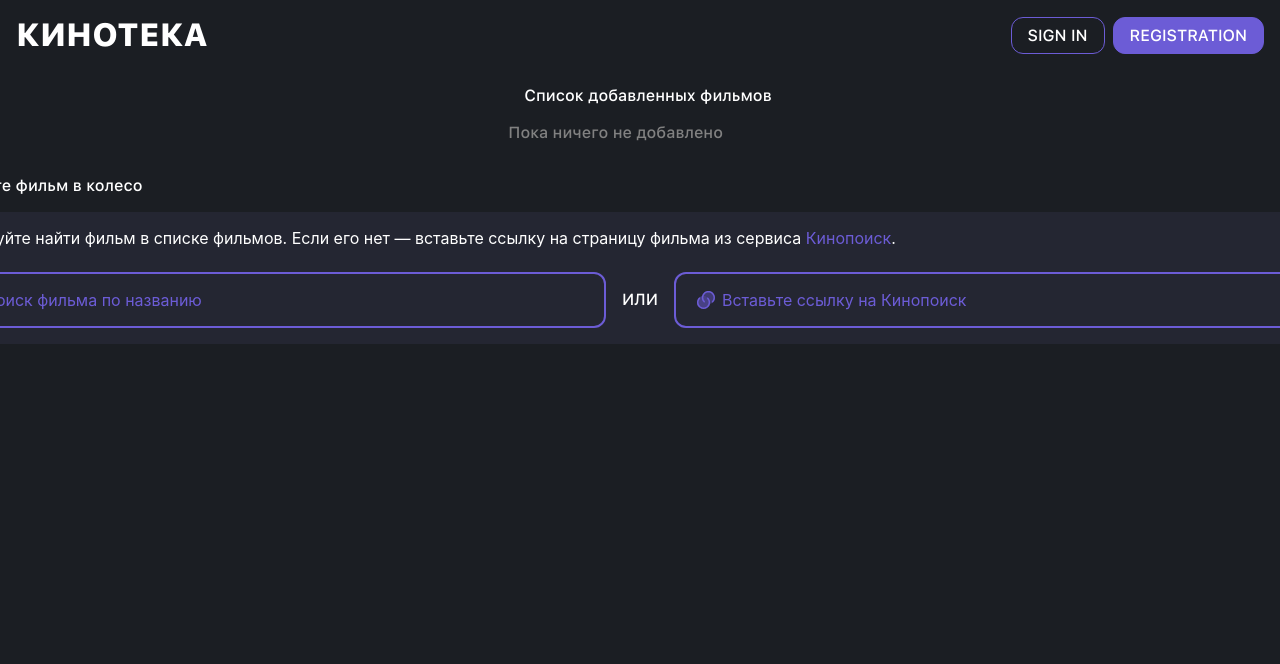
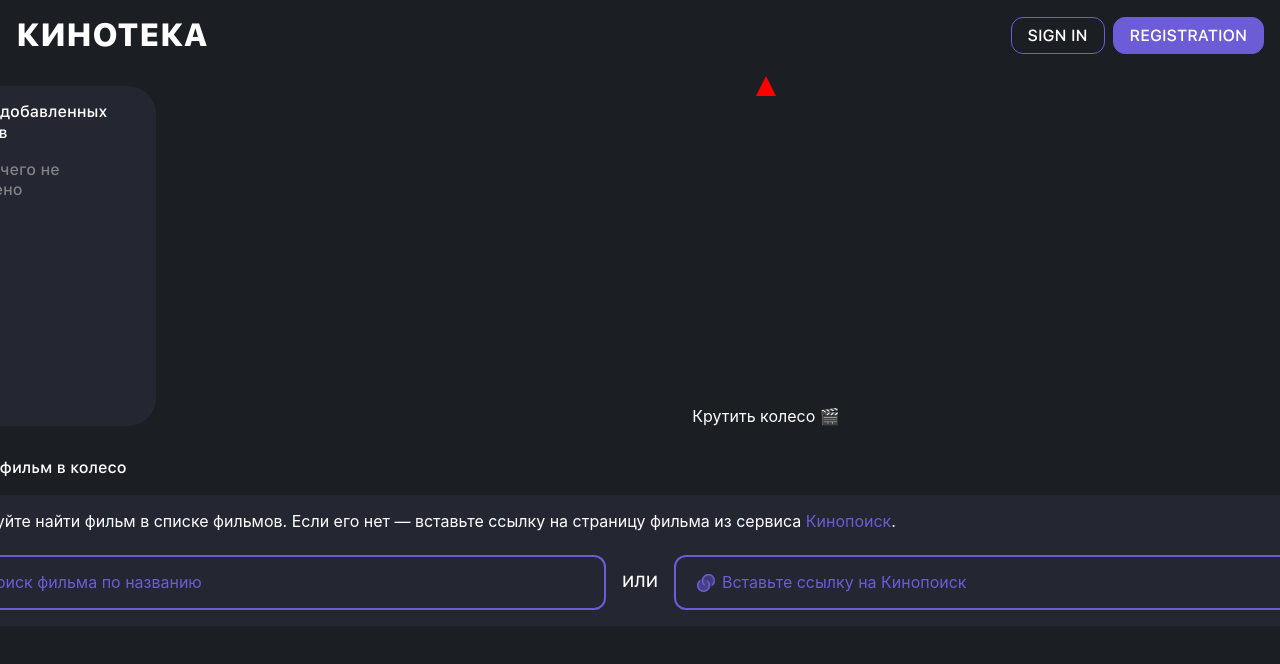
Before and after one commit to bakko7821/cinemateka, a React (Vite) app in the folder client/: page /roll in a window 1280 px wide. Shown: the top 664 px of the page. Built offline with nearby package versions, Linux system fonts and the light colour scheme; a web font is replaced by a local one.

Commit message:
commit 14.32.5

```diff
--- a/client/src/components/RollFimsPage/Wheel.tsx
+++ b/client/src/components/RollFimsPage/Wheel.tsx
@@ -1,3 +1,128 @@
-export const Wheel = () => {
+import { useState } from "react";
+import type { FilmData } from "../AddFilmPage/FindFilmComponent";
 
+interface FilmWithChance {
+  film: FilmData;
+  chance: number;
 }
+
+interface WheelProps {
+  films: FilmWithChance[];
+}
+
+export const Wheel = ({ films }: WheelProps) => {
+  const [rotation, setRotation] = useState(0);
+  const [spinning, setSpinning] = useState(false);
+  const [winner, setWinner] = useState<FilmWithChance | null>(null);
+
+  const totalChance = films.reduce((sum, f) => sum + f.chance, 0);
+
+  const spin = () => {
+    if (spinning || films.length === 0) return;
+    setSpinning(true);
+
+    const rand = Math.random() * totalChance;
+    let acc = 0;
+    let selected: FilmWithChance = films[films.length - 1];
+    for (const f of films) {
+      acc += f.chance;
+      if (rand <= acc) {
+        selected = f;
+        break;
+      }
+    }
+
+    const extraSpins = 360 * 5;
+    let angleStart = 0;
+    for (const f of films) {
+      if (f.film._id === selected.film._id) break;
+      angleStart += (f.chance / totalChance) * 360;
+    }
+    const segmentAngle = (selected.chance / totalChance) * 360;
+    const targetRotation = rotation + extraSpins + (360 - (angleStart + segmentAngle / 2));
+    setRotation(targetRotation);
+
+    setTimeout(() => {
+      setWinner(selected);
+      setSpinning(false);
+    }, 5000);
+  };
+
+  const radius = 150;
+  const center = radius;
+
+  let cumulativeAngle = 0;
+
+  const paths = films.map((f, i) => {
+    const sliceAngle = (f.chance / totalChance) * 360;
+    const startRad = (cumulativeAngle * Math.PI) / 180;
+    const endRad = ((cumulativeAngle + sliceAngle) * Math.PI) / 180;
+
+    const x1 = center + radius * Math.cos(startRad);
+    const y1 = center + radius * Math.sin(startRad);
+    const x2 = center + radius * Math.cos(endRad);
+    const y2 = center + radius * Math.sin(endRad);
+
+    cumulativeAngle += sliceAngle;
+
+    const largeArc = sliceAngle > 180 ? 1 : 0;
+
+    return (
+      <g key={f.film._id}>
+        <path
+          d={`M${center},${center} L${x1},${y1} A${radius},${radius} 0 ${largeArc} 1 ${x2},${y2} Z`}
+          fill={`hsl(${(i * 360) / films.length},70%,60%)`}
+          stroke="#fff"
+          strokeWidth="1"
+        />
+        <text
+          x={center + (radius / 2) * Math.cos((startRad + endRad) / 2)}
+          y={center + (radius / 2) * Math.sin((startRad + endRad) / 2)}
+          textAnchor="middle"
+          alignmentBaseline="middle"
+          transform={`rotate(${(startRad + endRad) / 2 * 180/Math.PI - 90}, ${center + (radius / 2) * Math.cos((startRad + endRad) / 2)}, ${center + (radius / 2) * Math.sin((startRad + endRad) / 2)})`}
+          style={{ fontSize: 12 }}
+        >
+          {f.film.title}
+        </text>
+      </g>
+    );
+  });
+
+  return (
+    <div className="wheelContainer" style={{ display: "flex", flexDirection: "column", alignItems: "center" }}>
+      <svg
+        width={radius * 2}
+        height={radius * 2}
+        style={{
+          transform: `rotate(${rotation}deg)`,
+          transition: spinning ? "transform 5s cubic-bezier(0.33,1,0.68,1)" : "none",
+        }}
+      >
+        {paths}
+      </svg>
+      <div
+        style={{
+          position: "relative",
+          top: -radius * 2 - 10,
+          width: 0,
+          height: 0,
+          borderLeft: "10px solid transparent",
+          borderRight: "10px solid transparent",
+          borderBottom: "20px solid red",
+        }}
+      />
+      <button onClick={spin} disabled={spinning}>
+        {spinning ? "Крутится..." : "Крутить колесо 🎬"}
+      </button>
+
+      {winner && !spinning && (
+        <div style={{ marginTop: 16 }}>
+          <p>Выпал фильм:</p>
+          <h2>{winner.film.title}</h2>
+          {winner.film.poster && <img alt={winner.film.title} src={winner.film.poster} width={120} />}
+        </div>
+      )}
+    </div>
+  );
+};
--- a/client/src/pages/RollFilmsPage.tsx
+++ b/client/src/pages/RollFilmsPage.tsx
@@ -3,22 +3,31 @@ import { ChosedFilmInfoComponent } from "../components/AddFilmPage/ChosedFilmInf
 import { FindFilmComponent, type FilmData } from "../components/AddFilmPage/FindFilmComponent";
 import "../styles/RollFilms.css";
 import { ChosedFilmsList } from "../components/RollFimsPage/ChosedFilmsList";
+import { Wheel } from "../components/RollFimsPage/Wheel";
+
+interface ChosedFilm {
+  film: FilmData;
+  chance: number;
+}
 
 export const RollFilmsPage = () => {
   const [film, setFilm] = useState<FilmData | null>(null);
   const [error, setError] = useState<string | null>(null);
   const [message, setMessage] = useState<string | null>(null);
-  const [chosedFilms, setChosedFilms] = useState<FilmData[]>([]);
+  const [chosedFilms, setChosedFilms] = useState<ChosedFilm[]>([]);
 
   // добавляем фильм в список
     const handleAddFilm = (selectedFilm: FilmData) => {
-    const exists = chosedFilms.some(f => f._id === selectedFilm._id);
+        const exists = chosedFilms.some(f => f.film._id === selectedFilm._id);
         if (exists) {
             setError("Этот фильм уже добавлен");
             return;
         }
 
-    setChosedFilms(prev => [...prev, { ...selectedFilm }]);
+        const updated = [...chosedFilms, { film: selectedFilm, chance: 0 }];
+        const equalChance = +(100 / updated.length).toFixed(2);
+        const balanced = updated.map(f => ({ ...f, chance: equalChance }));
+        setChosedFilms(balanced);
         setMessage("Фильм добавлен в колесо");
     };
 
@@ -32,13 +41,20 @@ export const RollFilmsPage = () => {
   // изменение шанса у конкретного фильма
   const handleChanceChange = (filmId: string, value: number) => {
     setChosedFilms(prev =>
-      prev.map(f => (f._id === filmId ? { ...f, chance: value } : f))
+      prev.map(f => (f.film._id === filmId ? { ...f, chance: value } : f))
     );
   };
 
   return (
     <>
-        <ChosedFilmsList films={chosedFilms} onChanceChange={handleChanceChange} />
+        <div className="headingRollFilmPageBox flex g16">
+            <ChosedFilmsList
+             films={chosedFilms.map(f => ({ ...f.film, chance: f.chance }))}
+             onChanceChange={handleChanceChange}
+            />
+
+            <Wheel films={chosedFilms} />
+        </div>
         <div className="addFilmToRollBox flex-column g16">
             <p className="titleText">Добавьте фильм в колесо</p>
 
--- a/client/src/styles/RollFilms.css
+++ b/client/src/styles/RollFilms.css
@@ -1,3 +1,12 @@
+.titleText {
+    padding: 0;
+}
+
+.wheelContainer svg {
+    width: auto;
+    height: auto;
+}
+
 .addFilmToRollBox, .addFilmToRollBoxContent {
     width: 100%;
 }
@@ -6,3 +15,57 @@
     height: fit-content;
     min-height: auto;
 }
+
+.headingRollFilmPageBox  {
+    width: 100%;
+}
+
+.chosedFilmsList  {
+    background-color: var(--background-card-color);
+    padding: 16px;
+    border-radius: 28px;
+}
+
+.wheelContainer {
+    width: 100%;
+}
+/*
+.wheelWrapper {
+  position: relative;
+  width: 300px;
+  height: 300px;
+}
+
+.wheel {
+  width: 100%;
+  height: 100%;
+  border-radius: 50%;
+  position: relative;
+}
+
+.segment {
+  position: absolute;
+  top: 0;
+  left: 50%;
+  transform-origin: 0% 100%;
+  width: 50%;
+  height: 50%;
+}
+
+.pointer {
+  position: absolute;
+  top: -10px;
+  left: 50%;
+  transform: translateX(-50%);
+  width: 0;
+  height: 0;
+  border-left: 10px solid transparent;
+  border-right: 10px solid transparent;
+  border-bottom: 20px solid red;
+  z-index: 10;
+}
+
+.winnerInfo img {
+  width: 120px;
+  border-radius: 8px;
+} */
```
Also changed, not shown: 1 other file (tests, documents, lock files or other folders). Lines whose indentation alone changed are shown as unchanged.
